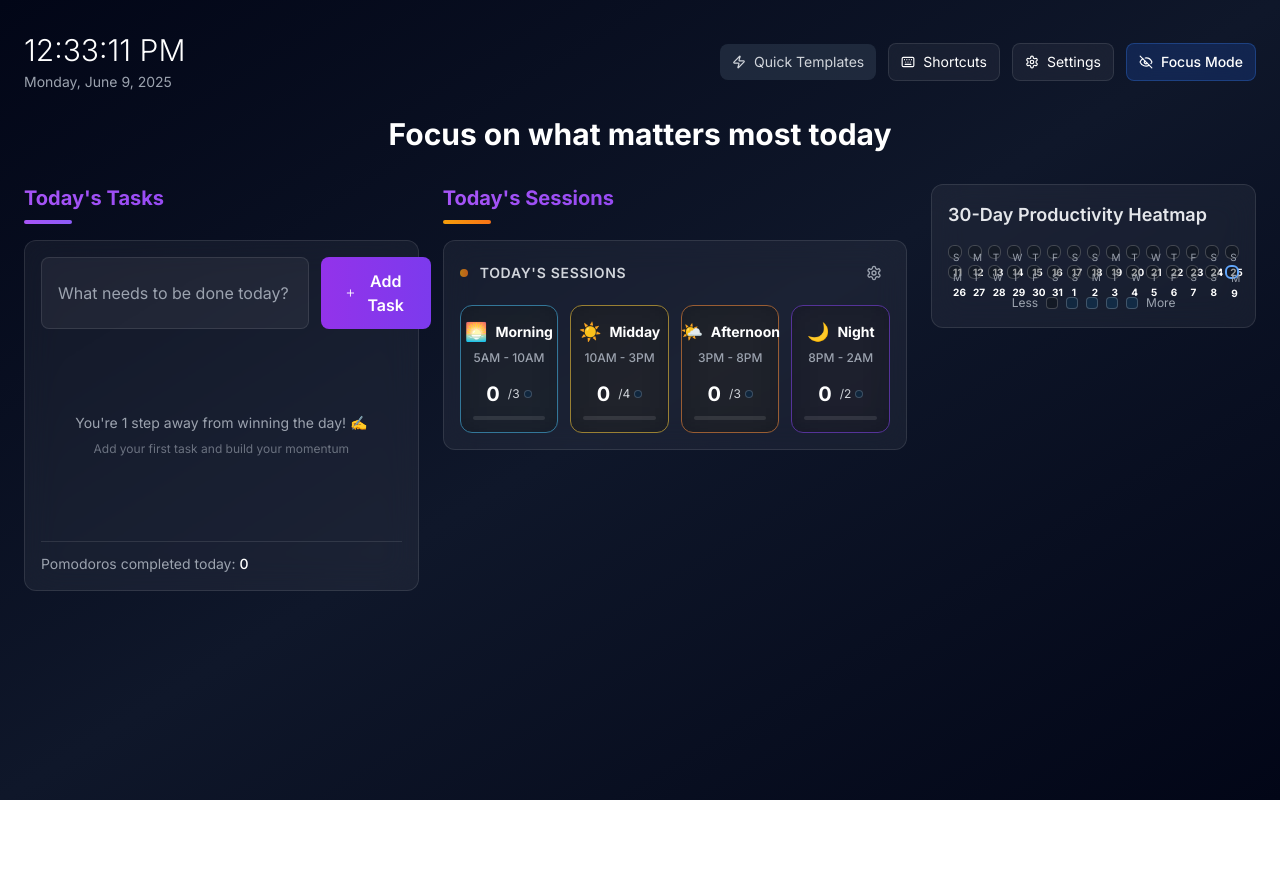
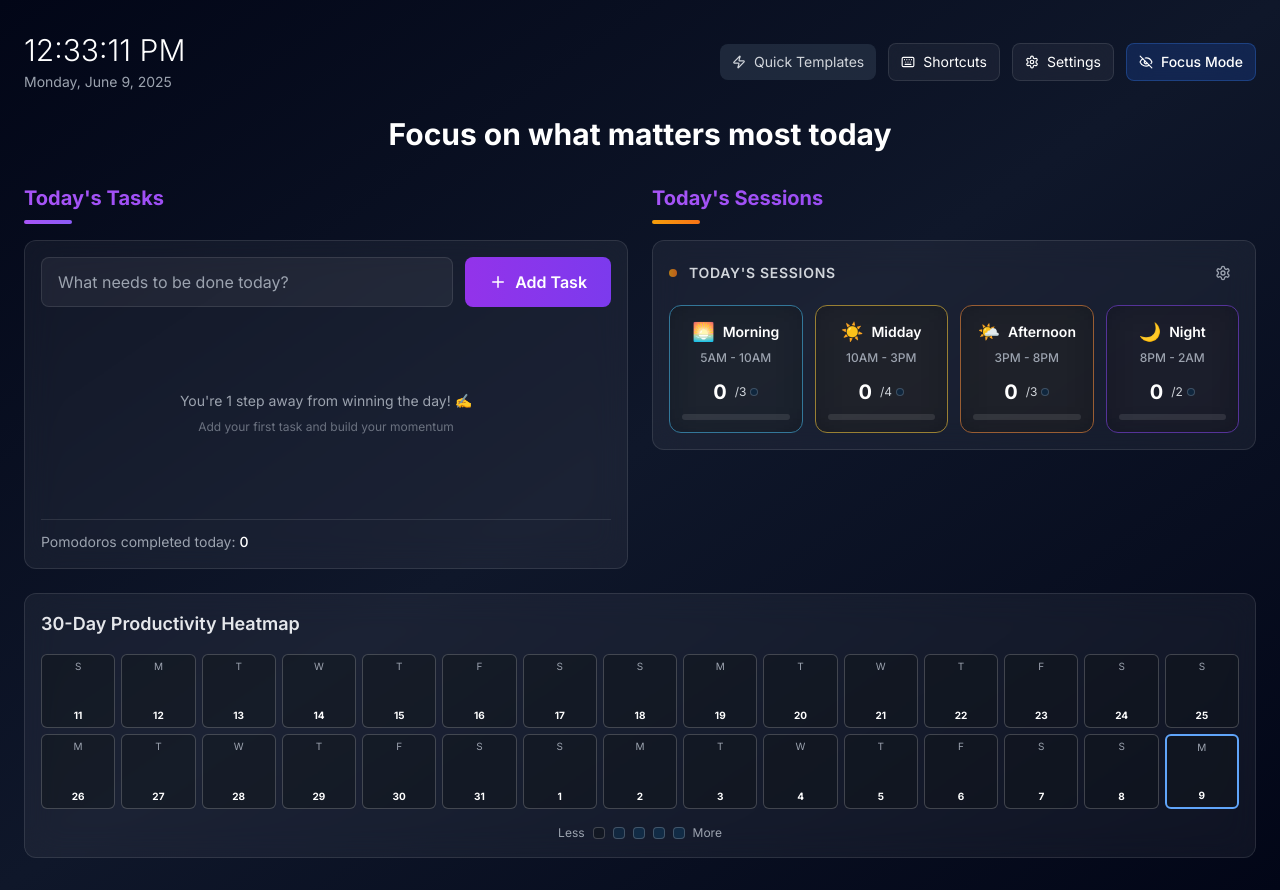
Before and after one commit to python-toxic/session-shade-log, a React (Vite) app: page / in a window 1280 px wide. Before the commit the page ends 800 px from the top, so only its background shows below. Built offline with nearby package versions, Linux system fonts and the light colour scheme.

Commit message:
Fix session card alignment and heatmap placement
- Center session headers vertically and horizontally.
- Adjust icon, title, and time range spacing.
- Move heatmap below sessions and resize.
- Improve layout consistency and prevent visual jumps.

```diff
--- a/src/components/SessionGrid.tsx
+++ b/src/components/SessionGrid.tsx
@@ -83,7 +83,7 @@ const SessionGrid = ({
                 style={{ animationDelay: `${index * 0.1}s` }}
               >
                 <div
-                  className={`glass-morphism rounded-xl border-2 p-3 flex flex-col justify-between transition-all duration-300 hover:scale-105 hover:shadow-lg cursor-pointer h-32 w-full ${
+                  className={`glass-morphism rounded-xl border-2 p-3 flex flex-col justify-center transition-all duration-300 hover:scale-105 hover:shadow-lg cursor-pointer h-32 w-full ${
                     stats.total > 0 ? 'hover:shadow-purple-500/20' : ''
                   }`}
                   style={{
@@ -93,13 +93,13 @@ const SessionGrid = ({
                   onClick={() => stats.total > 0 && toggleSessionExpansion(session.id)}
                   title={`${stats.completed}/${target} Pomodoros completed`}
                 >
-                  {/* Header - centered and compact */}
-                  <div className="text-center mb-2">
+                  {/* Header - perfectly centered */}
+                  <div className="text-center mb-3">
                     <div className="flex items-center justify-center gap-2 mb-1">
                       <span className="text-lg">{getSessionIcon(session.id)}</span>
-                      <h3 className="font-bold text-sm text-white">{session.name}</h3>
+                      <h3 className="font-semibold text-sm text-white">{session.name}</h3>
                       {stats.total > 0 && (
-                        <button className="text-gray-300 hover:text-white transition-colors ml-auto">
+                        <button className="text-gray-300 hover:text-white transition-colors">
                           {isExpanded ? <ChevronUp size={12} /> : <ChevronDown size={12} />}
                         </button>
                       )}
@@ -122,9 +122,9 @@ const SessionGrid = ({
 
                     {/* Always visible progress bar */}
                     <div className="relative w-full">
-                      <div className="w-full bg-white/10 rounded-full h-1">
+                      <div className="w-full bg-white/10 rounded-full h-1.5">
                         <div
-                          className="h-1 rounded-full transition-all duration-500"
+                          className="h-1.5 rounded-full transition-all duration-500"
                           style={{
                             width: `${Math.min((stats.completed / target) * 100, 100)}%`,
                             backgroundColor: targetIndicatorColor
@@ -140,12 +140,12 @@ const SessionGrid = ({
                     {stats.total > 0 && (
                       <div className="flex justify-center items-center gap-2 text-xs">
                         {stats.completed > 0 && (
-                          <span className="text-green-300 bg-green-400/20 px-2 py-1 rounded border border-green-400/30">
+                          <span className="text-green-300 bg-green-400/20 px-2 py-0.5 rounded border border-green-400/30">
                             ✓ {stats.completed}
                           </span>
                         )}
                         {stats.pending > 0 && (
-                          <span className="text-yellow-300 bg-yellow-400/20 px-2 py-1 rounded border border-yellow-400/30">
+                          <span className="text-yellow-300 bg-yellow-400/20 px-2 py-0.5 rounded border border-yellow-400/30">
                             ⏳ {stats.pending}
                           </span>
                         )}
--- a/src/pages/Index.tsx
+++ b/src/pages/Index.tsx
@@ -1,4 +1,3 @@
-
 import React, { useState, useEffect } from 'react';
 import TimeDisplay from '@/components/TimeDisplay';
 import TaskInput from '@/components/TaskInput';
@@ -231,13 +230,13 @@ const Index = () => {
           <MainGoal goal={appData.mainGoal} onUpdate={updateMainGoal} />
         </div>
 
-        {/* Main Content Grid - Improved layout with proper spacing */}
+        {/* Main Content - Two columns side by side */}
         <div className={`grid gap-6 focus-mode-transition ${
-          focusMode ? 'grid-cols-1' : 'grid-cols-12'
+          focusMode ? 'grid-cols-1' : 'grid-cols-2'
         }`}>
-          {/* Today's Tasks - Optimized column span */}
+          {/* Today's Tasks */}
           <div className={`space-y-6 focus-mode-transition ${
-            focusMode ? 'col-span-1 animate-slide-in-center' : 'col-span-4'
+            focusMode ? 'col-span-1 animate-slide-in-center' : 'col-span-1'
           }`}>
             <div className="animate-pop-in">
               <div className="mb-4">
@@ -255,11 +254,9 @@ const Index = () => {
             </div>
           </div>
 
-          {/* Sessions and Heatmap - Better space distribution */}
+          {/* Today's Sessions */}
           {!focusMode && (
-            <div className="col-span-8 grid grid-cols-12 gap-6">
-              {/* Today's Sessions */}
-              <div className="col-span-7">
+            <div className="col-span-1">
               <div className="animate-pop-in" style={{ animationDelay: '0.1s' }}>
                 <div className="mb-4">
                   <h2 className="text-xl font-bold text-gradient mb-2">
@@ -276,16 +273,17 @@ const Index = () => {
                 />
               </div>
             </div>
+          )}
+        </div>
 
-              {/* Extended Heatmap */}
-              <div className="col-span-5">
+        {/* Heatmap - Full width below main content */}
+        {!focusMode && (
+          <div className="mt-6">
             <div className="animate-pop-in" style={{ animationDelay: '0.2s' }}>
               <MonthlyHeatmap tasks={appData.tasks} colorTheme={appData.colorTheme} />
             </div>
           </div>
-            </div>
         )}
-        </div>
 
         {/* Settings and modals */}
         {showSettings && (
```
Lines whose indentation alone changed are shown as unchanged.
